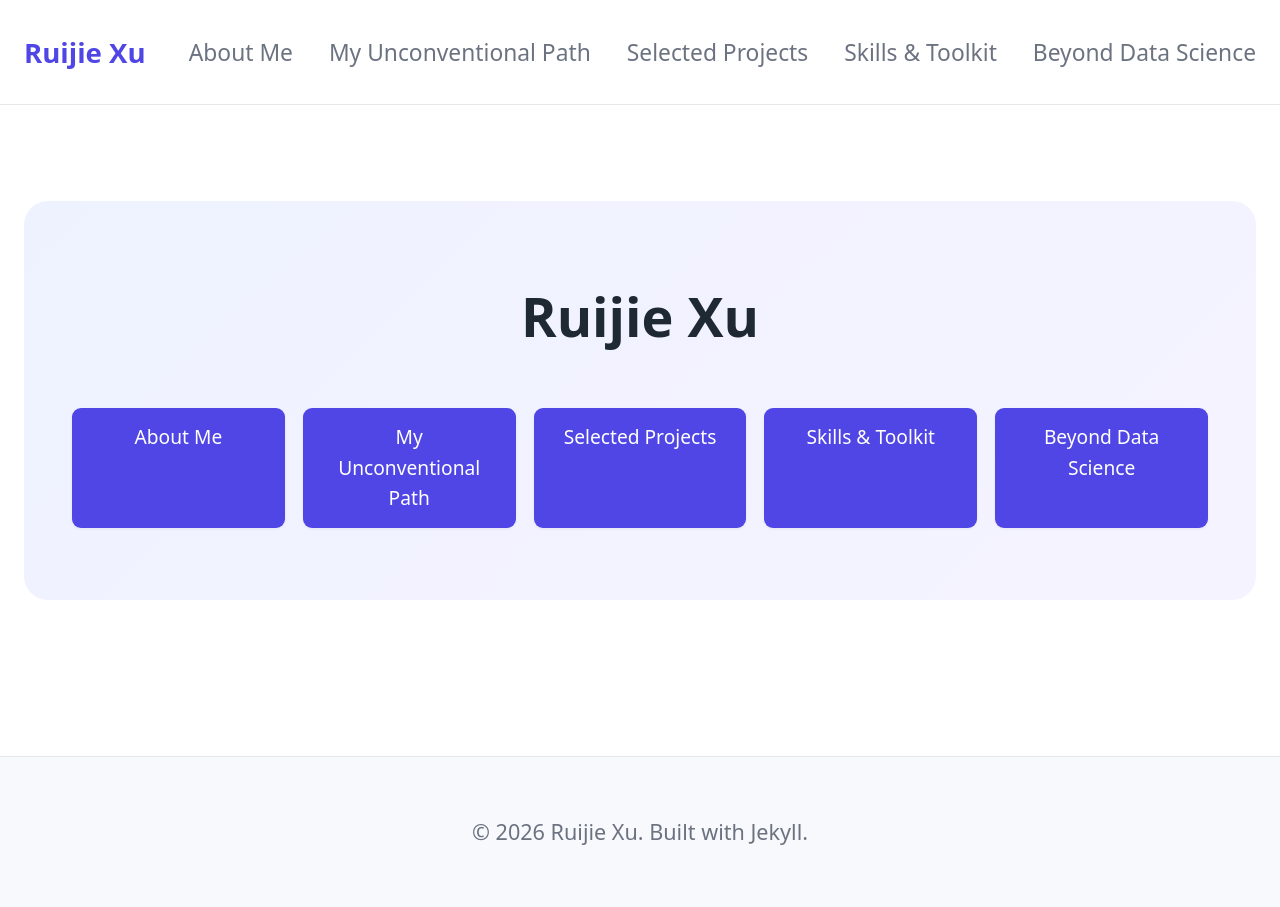
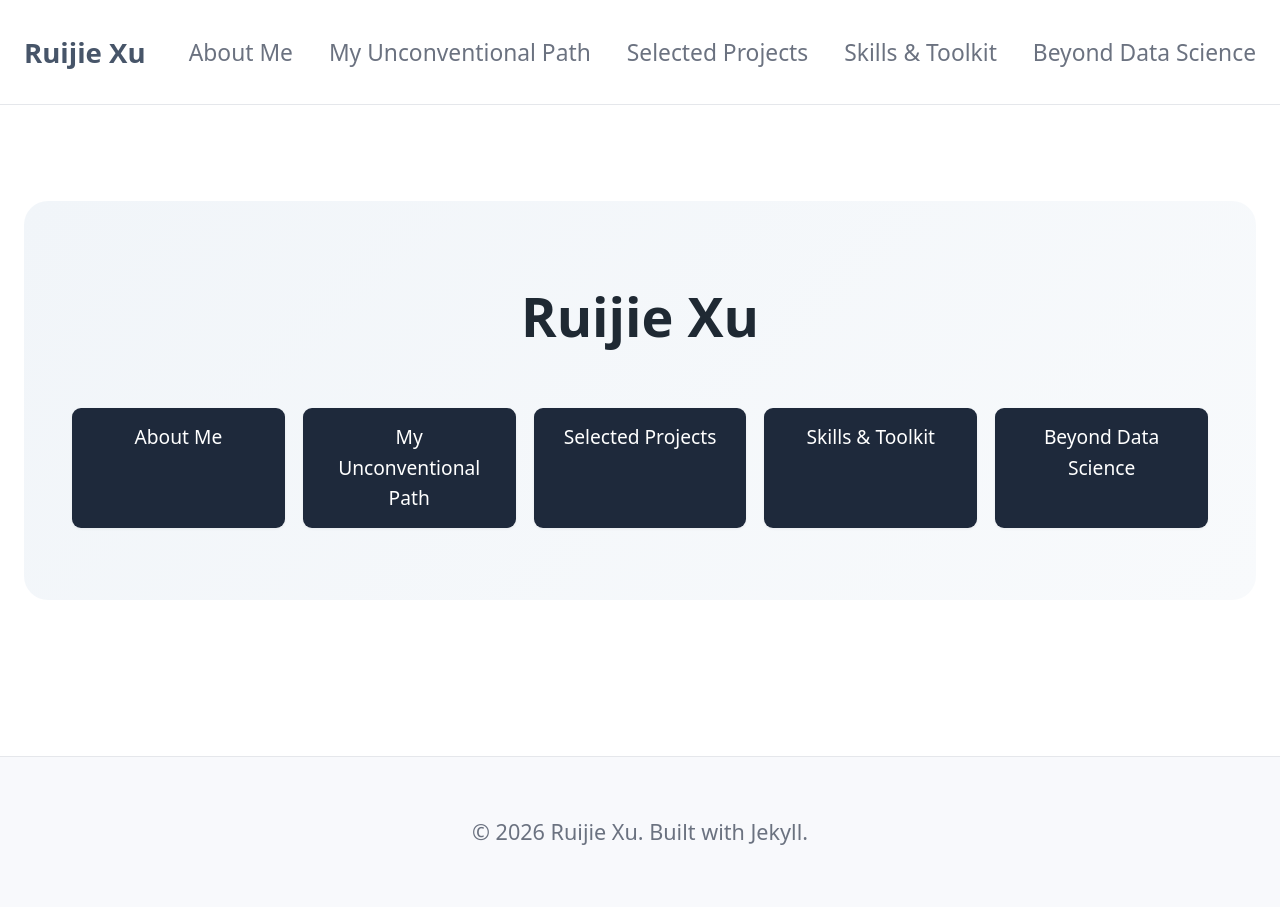
Before and after one commit to RX67-RX67/RX67-RX67.github.io, a Jekyll site: the page built from index.md, in a window 1280 px wide. Built offline with Jekyll 4.4.1, drawn with Linux system fonts in a browser that asks for light colours.

Commit message:
Switch accent color from indigo to slate gray
Replace the indigo palette with a more neutral slate/charcoal scheme
for a calmer, monochrome look across buttons, links, and accents.

```diff
--- a/assets/css/style.css
+++ b/assets/css/style.css
@@ -2,9 +2,10 @@
 :root {
   --color-text: #1f2933;
   --color-muted: #6b7280;
-  --color-link: #4f46e5;
-  --color-link-hover: #4338ca;
-  --color-link-soft: #e0e7ff;
+  --color-link: #475569;
+  --color-accent: #1e293b;
+  --color-accent-hover: #334155;
+  --color-link-soft: #e2e8f0;
   --color-bg: #fff;
   --color-bg-soft: #f8f9fc;
   --color-border: #e5e7eb;
@@ -42,11 +43,11 @@ img { max-width: 100%; height: auto; }
 .site-footer { border-top: 1px solid var(--color-border); margin-top: 4rem; padding: 1.5rem var(--space); text-align: center; font-size: 0.9rem; color: var(--color-muted); background: var(--color-bg-soft); }
 
 /* Home page hero */
-.hero { text-align: center; padding: 3rem 2rem; margin-top: 1.5rem; background: linear-gradient(135deg, #eef2ff 0%, #f5f3ff 100%); border-radius: 1rem; }
+.hero { text-align: center; padding: 3rem 2rem; margin-top: 1.5rem; background: linear-gradient(135deg, #f1f5f9 0%, #f8fafc 100%); border-radius: 1rem; }
 .hero h1 { margin: 0 0 0.5rem; font-size: 2.25rem; }
 .hero .cta { margin-top: 2rem; display: flex; flex-wrap: wrap; justify-content: center; gap: 0.75rem; }
-.hero .cta a { display: inline-block; padding: 0.6rem 1.25rem; background: var(--color-link); color: #fff; text-decoration: none; border-radius: 0.375rem; font-size: 0.95rem; font-weight: 500; white-space: nowrap; box-shadow: var(--shadow-sm); transition: background 0.15s ease, box-shadow 0.15s ease, transform 0.15s ease; }
-.hero .cta a:hover { background: var(--color-link-hover); box-shadow: var(--shadow-md); transform: translateY(-1px); }
+.hero .cta a { display: inline-block; padding: 0.6rem 1.25rem; background: var(--color-accent); color: #fff; text-decoration: none; border-radius: 0.375rem; font-size: 0.95rem; font-weight: 500; white-space: nowrap; box-shadow: var(--shadow-sm); transition: background 0.15s ease, box-shadow 0.15s ease, transform 0.15s ease; }
+.hero .cta a:hover { background: var(--color-accent-hover); box-shadow: var(--shadow-md); transform: translateY(-1px); }
 
 @media (min-width: 700px) {
   .hero .cta { flex-wrap: nowrap; }
```
